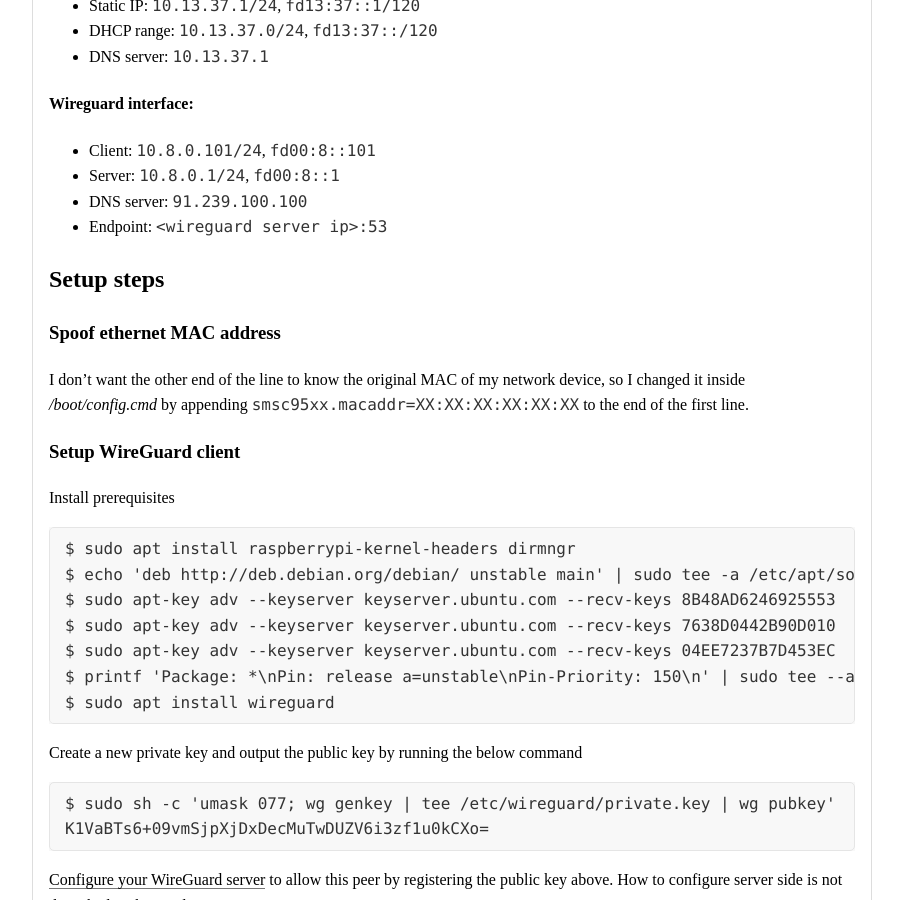
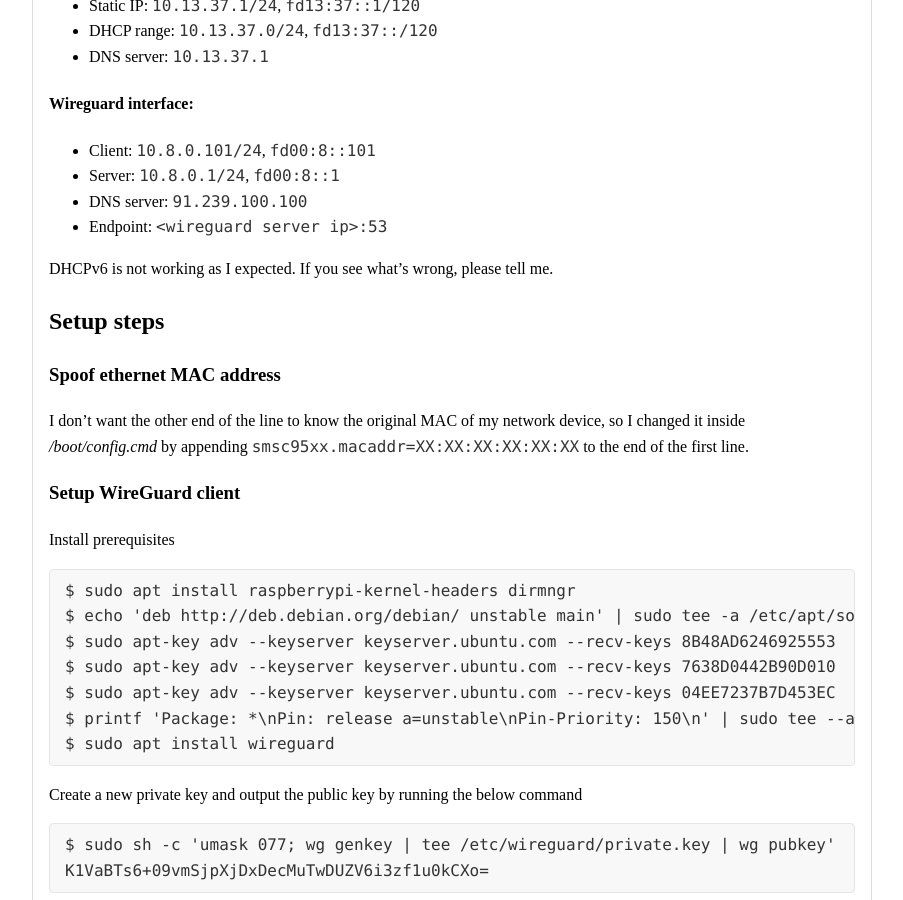
Before and after one commit to stigok/blog.stigok.com, a Jekyll site: the page built from collections/_posts/2019-03-26-raspberry-pi-wifi-ap-wireguard-port-53.md, in a window 1280 px wide and 900 px high, scrolled down 440 px. Shown: the whole window, without its empty margins (188-1091 px from the left). Built offline with Jekyll 4.4.1, drawn with Linux system fonts in a browser that asks for light colours.

Commit message:
Add notice about failing dhcpv6

```diff
--- a/collections/_posts/2019-03-26-raspberry-pi-wifi-ap-wireguard-port-53.md
+++ b/collections/_posts/2019-03-26-raspberry-pi-wifi-ap-wireguard-port-53.md
@@ -30,6 +30,8 @@ This guide will result in the following network configuration:
 - Server: `10.8.0.1/24`, `fd00:8::1`
 - DNS server: `91.239.100.100`
 - Endpoint: `<wireguard server ip>:53`
+
+DHCPv6 is not working as I expected. If you see what's wrong, please tell me.
 
 ## Setup steps
 ### Spoof ethernet MAC address
```
